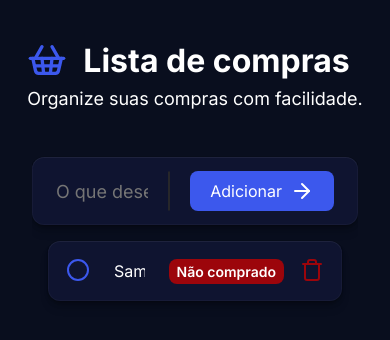
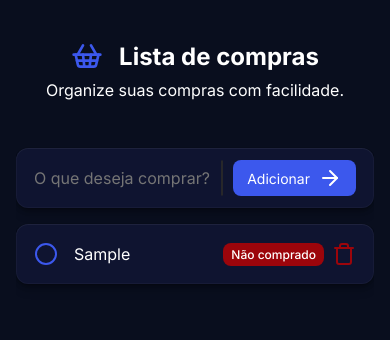
Before and after one commit to oJorta/restic36-lista-de-compras, an Angular app: page / in a window 390 px wide. Both pictures are taken after typing "Sample" into the empty fields and a click on the button "Adicionar". Shown: the top 340 px of the page. Built offline with nearby package versions, Linux system fonts and the light colour scheme.

Commit message:
fix: responsive css

```diff
--- a/src/app/add-new-item/add-new-item.component.css
+++ b/src/app/add-new-item/add-new-item.component.css
@@ -48,3 +48,23 @@ form button:hover {
     cursor: pointer;
     opacity: 0.8;
 }
+
+@media screen and (max-width: 500px) {
+    form {
+        padding: 12px 18px;
+    }
+
+    form input {
+        font-size: 16px;
+    }
+
+    form button {
+        font-size: 14px;
+        padding: 6px 14px;
+    }
+
+    form hr {
+        margin: 0 10px;
+    }
+
+}
--- a/src/app/app.component.css
+++ b/src/app/app.component.css
@@ -25,8 +25,13 @@ main {
     display: flex;
     flex-direction: column;
     align-items: center;
-    padding-top: 3rem;
     gap: 1rem;
-    padding: 1rem;
+    padding: 1rem 0;
     overflow-y: scroll;
 }
+
+@media screen and (max-width: 500px) {
+    .container {
+        padding: 0 1rem;
+    }
+}
--- a/src/app/app.component.html
+++ b/src/app/app.component.html
@@ -15,6 +15,7 @@
         ></app-shopping-list-item>
       }
     </div>
+
   </main>
 
 </div>
--- a/src/app/header/header.component.css
+++ b/src/app/header/header.component.css
@@ -7,6 +7,7 @@ header {
 
 header div {
     display: flex;
+    justify-content: center;
     align-items: center;
     gap: 1rem;
 }
@@ -25,3 +26,18 @@ header p {
     padding-top: 8px;
     font-size: 18px;
 }
+
+@media screen and (max-width: 500px) {
+    header div img {
+        width: 32px;
+        height: auto;
+    }
+
+    header div h1 {
+        font-size: 24px;
+    }
+
+    header p {
+        font-size: 16px;
+    }
+}
--- a/src/app/shopping-list-item/shopping-list-item.component.css
+++ b/src/app/shopping-list-item/shopping-list-item.component.css
@@ -47,6 +47,8 @@
 }
 
 button {
+    display: flex;
+    align-items: center;
     background: none;
     border: none;
     outline: none;
@@ -66,3 +68,18 @@ button:hover {
         opacity: 1;
     }
 }
+
+@media screen and (max-width: 500px) {
+    :host div {
+        gap: .5rem;
+    }
+
+    .itemNameInput {
+        font-size: 16px;
+    }
+
+    .itemStatus {
+        font-size: 12px;
+        font-weight: 500;
+    }
+}
--- a/src/app/shopping-list-item/shopping-list-item.component.html
+++ b/src/app/shopping-list-item/shopping-list-item.component.html
@@ -15,7 +15,10 @@
         value="{{ itemName }}"
         (blur)="handleUpdateName($event)"
         class="itemNameInput"
-        [ngStyle]="{ 'text-decoration': isBought ? 'line-through' : 'none' }"
+        [ngStyle]="{
+            'text-decoration': isBought ? 'line-through' : 'none',
+            'opacity': isBought ? '0.5' : '1'
+        }"
     >
 </div>
 
--- a/src/styles.css
+++ b/src/styles.css
@@ -19,7 +19,7 @@ body {
 }
 
 ::-webkit-scrollbar {
-    width: 10px;
+    width: 5px;
 }
 
 ::-webkit-scrollbar-thumb {
```
Also changed, not shown: src/app/app.component.ts (line endings or trailing spaces).
